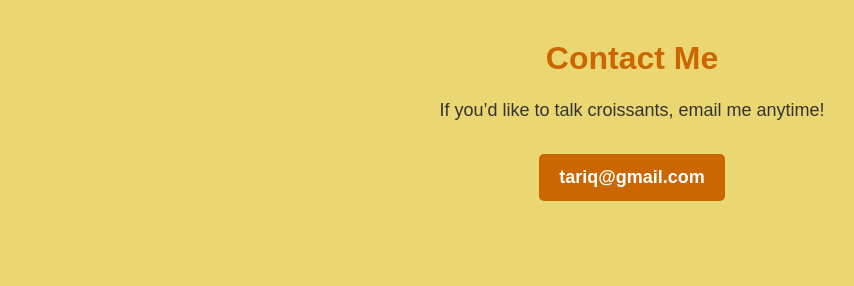
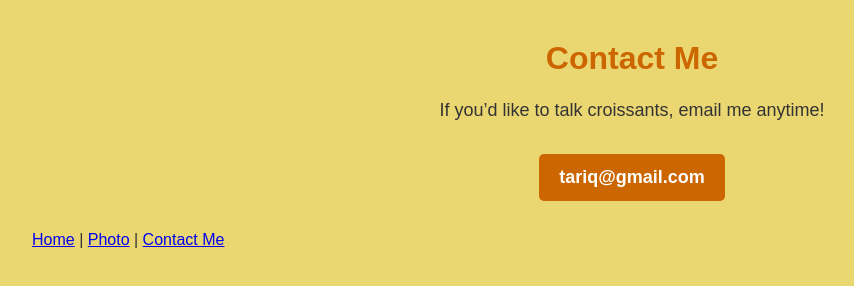
Before and after one commit to mievila/Croissant, a plain HTML site: page contact.html in a window 1280 px wide. Shown: the whole page, without its empty margins (8-862 px from the left). Drawn offline with Linux system fonts and the light colour scheme.

Commit message:
added more links

```diff
--- a/contact.html
+++ b/contact.html
@@ -17,7 +17,11 @@
         <a href="mailto:tariq@gmail.com" class="email-link">tariq@gmail.com</a>
     </p>
 
-
+    <div>
+        <a href="index.html">Home</a> |
+        <a href="photo.html">Photo</a> |
+        <a href="contact.html">Contact Me</a>
+    </div>
 </body>
 
 </html>
```
Also changed, not shown: photo.html (+5 -1 lines).
